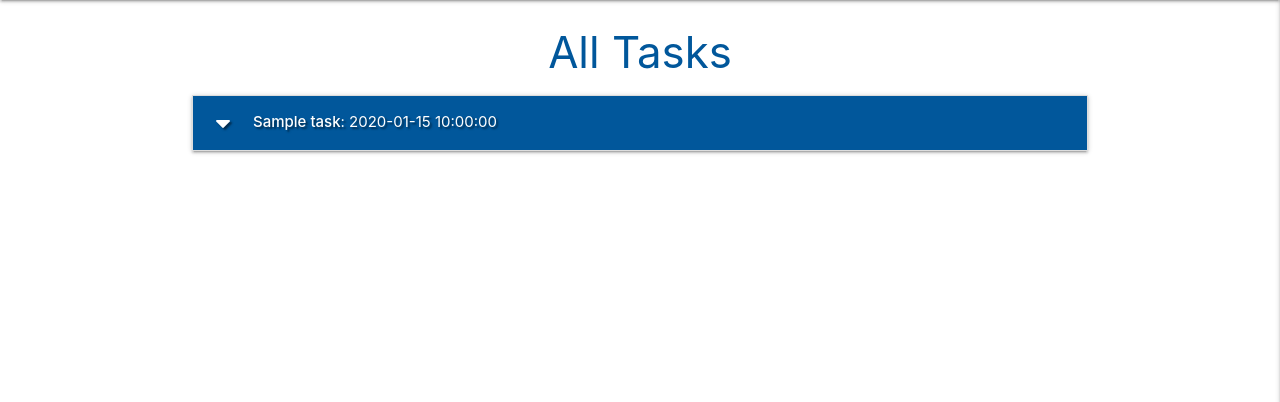
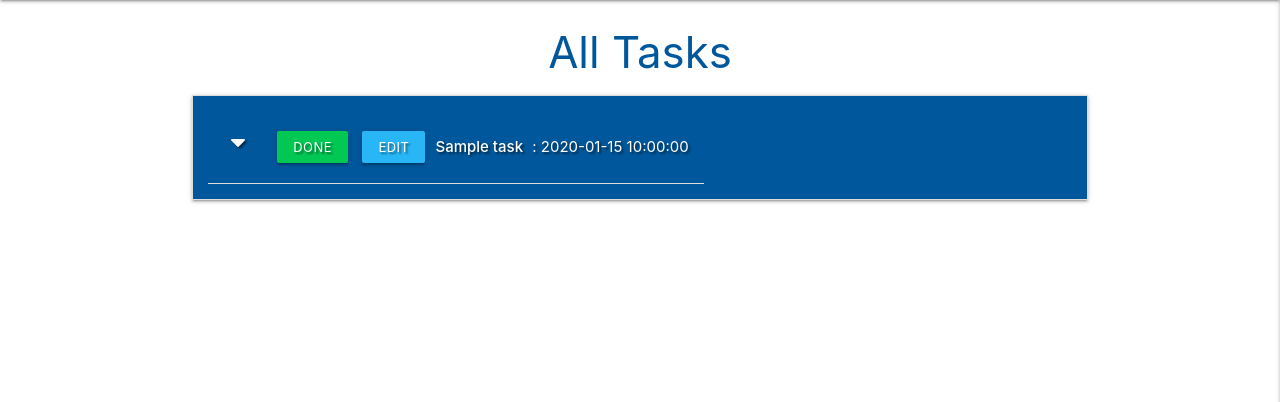
Before and after one commit to christine-gk416/flask-template-manager-project-cmk, a Flask app: page / in a window 1280 px wide. Shown: the part 64-466 px from the top of the page. Run offline with Flask 2, Linux system fonts and the light colour scheme; a database or web service that is not in the repository returns one stand-in record (values such as "Sample title"); some libraries are stand-ins or nearby versions.

Commit message:
Add task edit and done buttons

```diff
--- a/static/css/style.css
+++ b/static/css/style.css
@@ -5,3 +5,12 @@
 .flashes h4 {
     line-height: 2;
 }
+
+.btn-small {
+    margin: 5px;
+}
+
+.collapsible-header .col strong {
+    margin: 5px;
+    line-height: 42px;
+}
--- a/templates/add_task.html
+++ b/templates/add_task.html
@@ -18,6 +18,7 @@
                 </select>
                 <label for="category_name">Task Category</label>
             </div>
+
         </div>
 
         <div class="row">
--- a/templates/tasks.html
+++ b/templates/tasks.html
@@ -8,12 +8,20 @@
   {% for task in tasks %}
   <li>
     <div class="collapsible-header white-text light-blue darken-4 text-shadow">
+
+      <div class="collapsible-header white-text light-blue darken-4 text-shadow">
+        <div class="col s3">
           <i class="fas fa-caret-down"></i>
+          <a href="" class="btn-small green accent-4">Done</a>
+          <a href="" class="btn-small light-blue lighten-1">Edit</a>
+        </div>
+        <div class="col s9">
           <strong>{{ task.task_name }}</strong> : {{ task.due_date }}
           {% if task.is_urgent == "on" %}
-                <i class="fas fa-exclamation-circle light-blue-text text-lighten-2 tooltipped"
-                    data-position="right" data-tooltip="URGENT!"></i>
+          <i class="fas fa-exclamation-circle light-blue-text text-lighten-2 tooltipped" data-position="right"
+            data-tooltip="URGENT!"></i>
           {% endif %}
+        </div>
       </div>
       <div class="collapsible-body">
         <strong>{{ task.category_name }}</strong>
```
Lines whose indentation alone changed are shown as unchanged.
